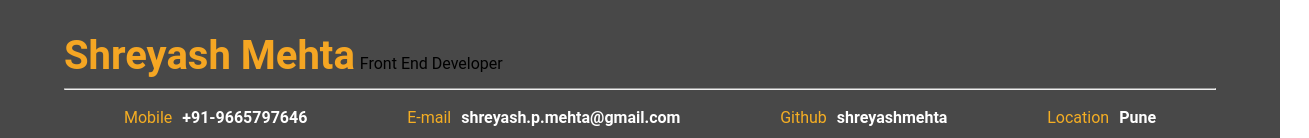
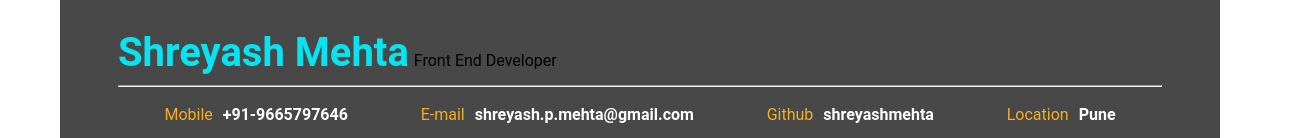
Before and after one commit to shreyashmehta/onlineresume, a plain HTML site: page index.html in a window 1280 px wide. Shown: the top 138 px of the page, 1309 px wide, since content can reach past the window. Drawn offline with Linux system fonts and the light colour scheme; some packages are replaced by stand-ins of ours.

Commit message:
Update style.css

```diff
--- a/css/style.css
+++ b/css/style.css
@@ -14,6 +14,12 @@ h6 {
   font-family: "Roboto", sans-serif;
 }
 
+body {
+  margin: 0 60px 0 60px;
+  border-radius: 20px;
+  font-family: "Kreon", serif;
+}
+
 .clear-fix {
   overflow: auto;
 }
@@ -26,7 +32,7 @@ h6 {
 
 h1 {
   font-size: 40px;
-  color: #f5a623;
+  color: #06e4f1;
   line-height: 48px;
   display: inline;
 }
```
